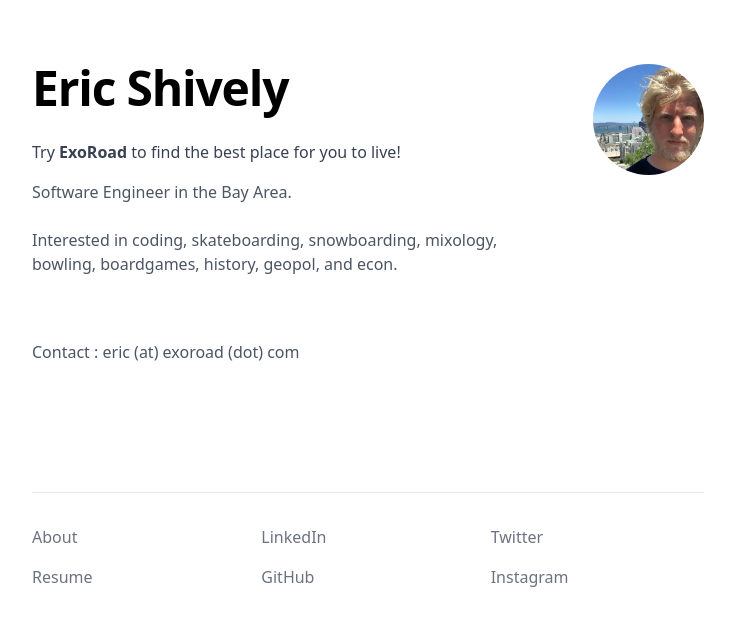
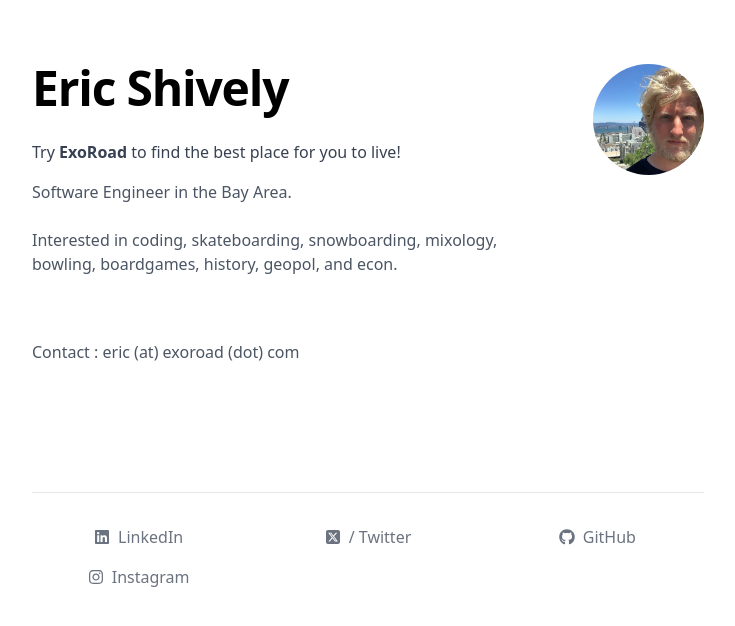
Before and after one commit to ericshively/homepage, a Next.js app: page / in a window 1280 px wide. Shown: the top 626 px of the page, without its empty margins (272-1007 px from the left). Built offline with nearby package versions, Linux system fonts and the light colour scheme.

Commit message:
Add social icons and react-icon package

```diff
--- a/components/Footer.tsx
+++ b/components/Footer.tsx
@@ -1,5 +1,8 @@
-import Link from "next/link";
 import { ReactNode } from "react";
+import { FaLinkedin } from "react-icons/fa";
+import { FaSquareXTwitter } from "react-icons/fa6";
+import { FaGithub } from "react-icons/fa";
+import { FaInstagram } from "react-icons/fa";
 
 const ExternalLink = ({
   href,
@@ -9,7 +12,7 @@ const ExternalLink = ({
   children: ReactNode;
 }) => (
   <a
-    className="text-gray-500 hover:text-gray-600 transition"
+    className="text-gray-500 hover:text-gray-600 transition flex items-center justify-center gap-2"
     target="_blank"
     rel="noopener noreferrer"
     href={href}
@@ -24,39 +27,23 @@ export default function Footer() {
       <hr className="w-full border-1 border-gray-200 dark:border-gray-800 mb-8" />
       <div className="w-full max-w-2xl grid grid-cols-1 gap-4 pb-16 sm:grid-cols-3">
         <div className="flex flex-col space-y-4">
-          <Link
-            href="/about"
-            className="text-gray-500 hover:text-gray-600 transition"
-          >
-            About
-          </Link>
-        </div>
-        <div className="flex flex-col space-y-4">
           <ExternalLink href="https://linkedin.com/in/ericshively">
-            LinkedIn
+            <FaLinkedin /> LinkedIn
           </ExternalLink>
         </div>
         <div className="flex flex-col space-y-4">
           <ExternalLink href="https://twitter.com/EricShively">
-            Twitter
+            <FaSquareXTwitter /> / Twitter
           </ExternalLink>
         </div>
         <div className="flex flex-col space-y-4">
-          <Link
-            href="/resume"
-            className="text-gray-500 hover:text-gray-600 transition"
-          >
-            Resume
-          </Link>
-        </div>
-        <div className="flex flex-col space-y-4">
           <ExternalLink href="https://github.com/ericshively">
-            GitHub
+            <FaGithub /> GitHub
           </ExternalLink>
         </div>
         <div className="flex flex-col space-y-4">
           <ExternalLink href="https://instagram.com/airshively">
-            Instagram
+            <FaInstagram /> Instagram
           </ExternalLink>
         </div>
       </div>
--- a/package.json
+++ b/package.json
@@ -17,6 +17,7 @@
     "next": "13.0.4",
     "react": "18.2.0",
     "react-dom": "18.2.0",
+    "react-icons": "^5.2.1",
     "typescript": "4.9.3"
   },
   "devDependencies": {
```
Also changed, not shown: 1 other file (tests, documents, lock files or other folders).
